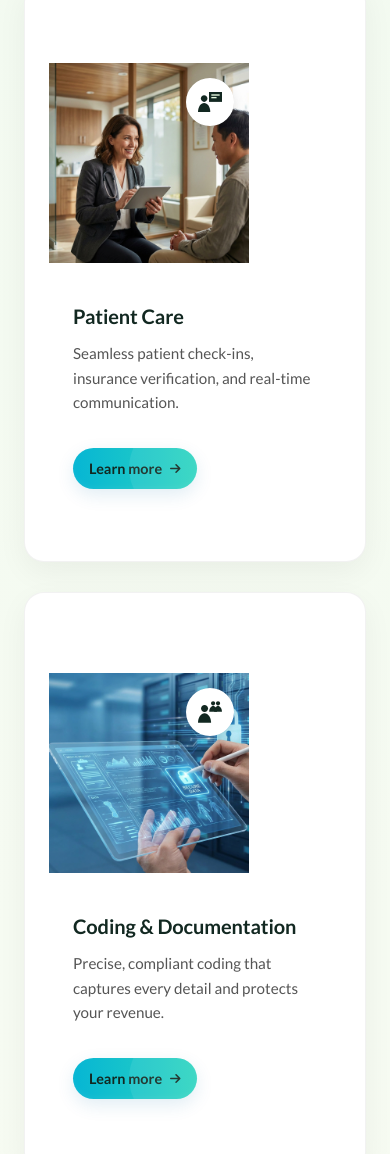
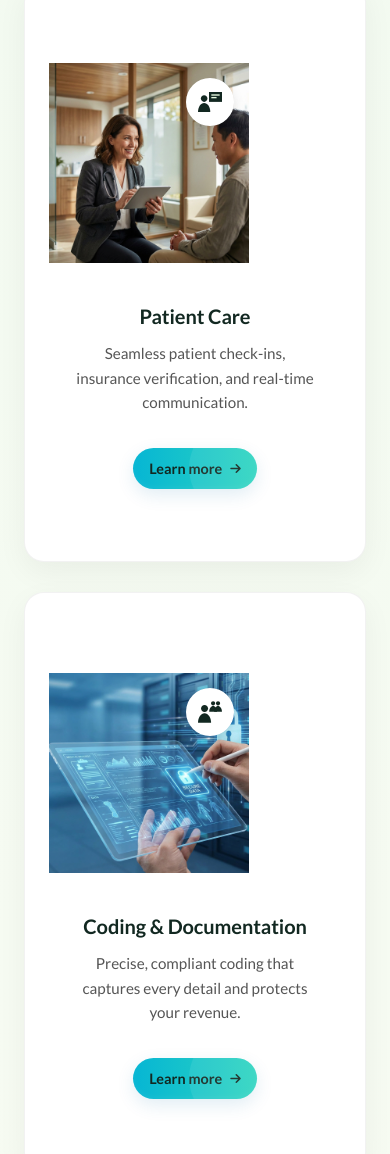
Before and after one commit to bhatt8427/thebillingtree04.github.io, a plain HTML site: page index.html in a window 390 px wide. Shown: the part 3251-4405 px from the top of the page. Drawn offline with nearby package versions, Linux system fonts and the light colour scheme.

Commit message:
style: center align service cards content for mobile view

```diff
--- a/index.css
+++ b/index.css
@@ -3655,3 +3655,10 @@ body {
   position: relative;
   overflow: hidden;
 }
+
+@media (max-width: 768px) {
+  .service-card .card-content-box {
+    text-align: center;
+    align-items: center;
+  }
+}
```
